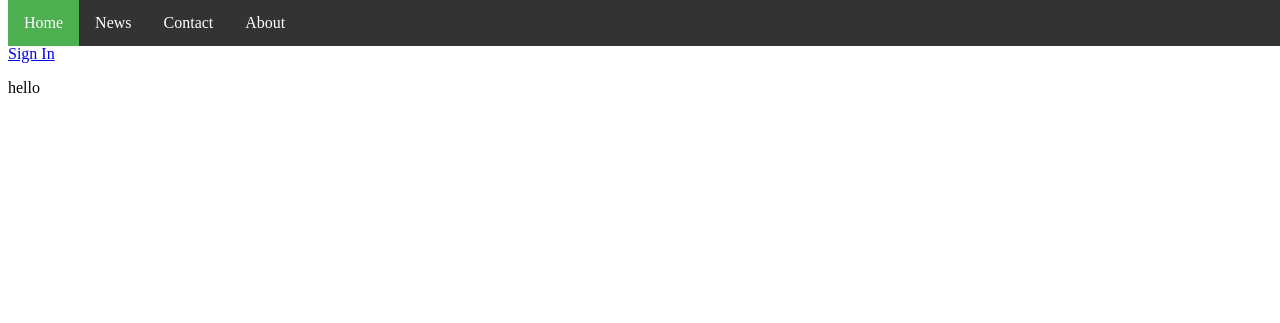
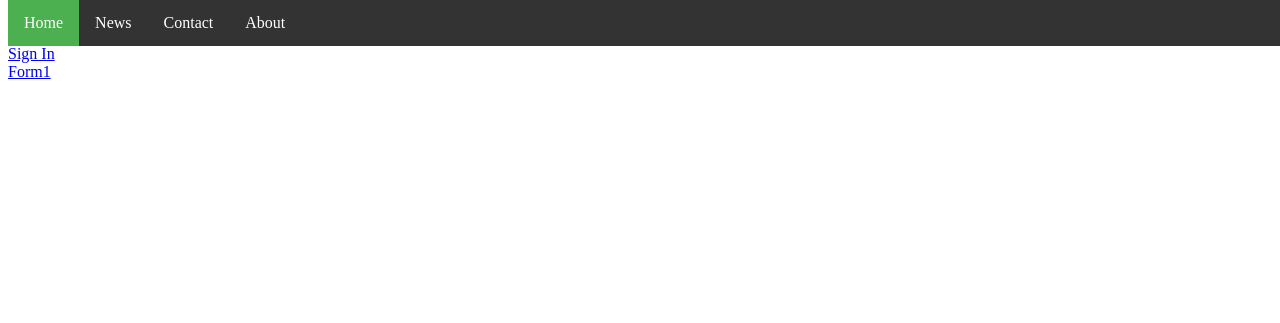
Before and after one commit to alemor10/seniorproject, a PHP site: page /dashboard.php in a window 1280 px wide. Shown: the top 323 px of the page. Run offline with PHP 8.4, Linux system fonts and the light colour scheme.

Commit message:
start of forms

```diff
--- a/dashboard.php
+++ b/dashboard.php
@@ -1,5 +1,6 @@
 <html>
 <head>
+
 <title>Home page</title>
 </head>
 <body>
@@ -9,7 +10,15 @@
     require "header.php";
 ?>
 
-<p> hello </p>
+<div class="tab-nav-container">
+    <div >
+
+    <a href="form.php" class="header-signup"> Form1 </a>
+    </div>
+
+</div>
+
+
 
 
 </body>
--- a/form.php
+++ b/form.php
@@ -24,6 +24,8 @@
   <input type="text" name="phoneNumber">
 </form>
 
+<button type="submit" name="form-submit" class="btn btn-primary btn-block btn-lg"> submit </button>
+
 <p>Note that the form itself is not visible.</p>
 
 <p>Also note that the default width of a text input field is 20 characters.</p>
```
Also changed, not shown: includes/form.inc.php (added, +13 -0 lines).
